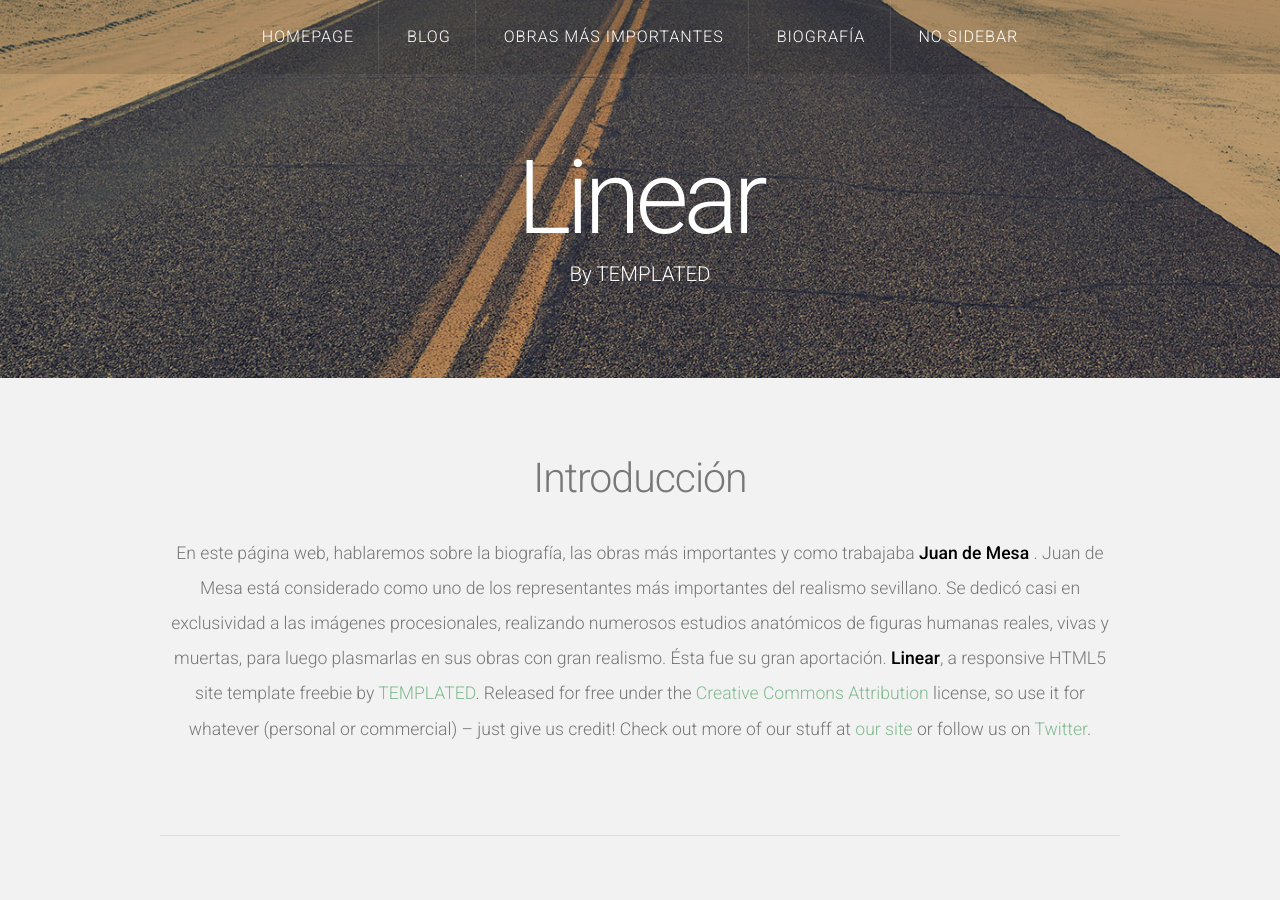
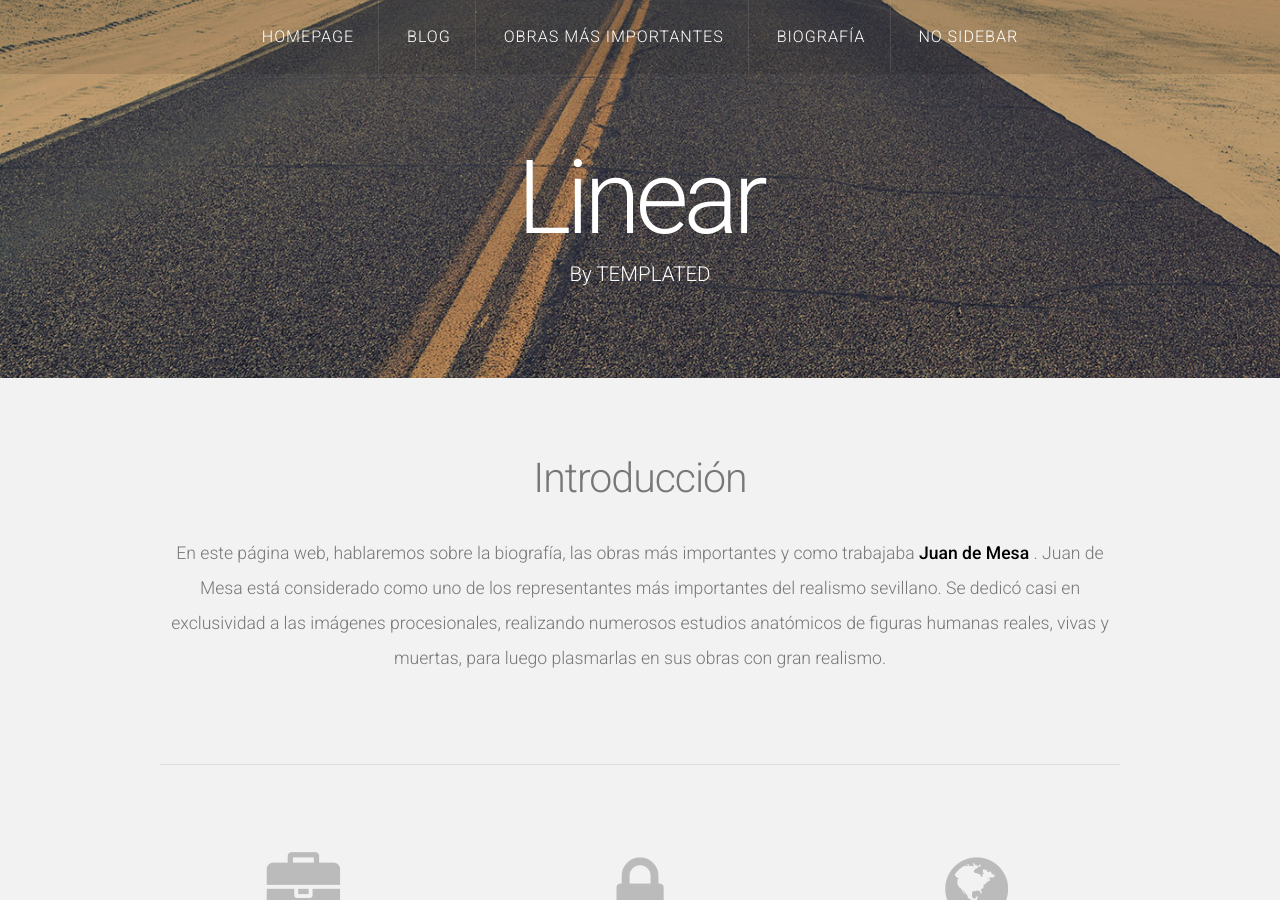
Before and after one commit to enriquelopez21/enriquelopez21.github.io, a Jekyll site: the page built from index.html, in a window 1280 px wide and 900 px high. Built offline with Jekyll 4.4.1, drawn with Linux system fonts in a browser that asks for light colours; nearby versions of some CDN libraries; the list of posts is cut into pages by our own code.

Commit message:
Update index.html

```diff
--- a/index.html
+++ b/index.html
@@ -8,7 +8,7 @@
 		<header>
 			<h2>Introducción</h2>
 		</header>
-		<p> En este página web, hablaremos sobre la biografía, las obras más importantes y como trabajaba <strong>Juan de Mesa </strong>. Juan de Mesa está considerado como uno de los representantes más importantes del realismo sevillano. Se dedicó casi en exclusividad a las imágenes procesionales, realizando numerosos estudios anatómicos de figuras humanas reales, vivas y muertas, para luego plasmarlas en sus obras con gran realismo. Ésta fue su gran aportación. <strong>Linear</strong>, a responsive HTML5 site template freebie by <a href="http://templated.co">TEMPLATED</a>. Released for free under the <a href="http://templated.co/license">Creative Commons Attribution</a> license, so use it for whatever (personal or commercial) &ndash; just give us credit! Check out more of our stuff at <a href="http://templated.co">our site</a> or follow us on <a href="http://twitter.com/templatedco">Twitter</a>.</p>
+		<p> En este página web, hablaremos sobre la biografía, las obras más importantes y como trabajaba <strong>Juan de Mesa </strong>. Juan de Mesa está considerado como uno de los representantes más importantes del realismo sevillano. Se dedicó casi en exclusividad a las imágenes procesionales, realizando numerosos estudios anatómicos de figuras humanas reales, vivas y muertas, para luego plasmarlas en sus obras con gran realismo.</p>
 		<hr />
 		<div class="row">
 			<section class="4u">
```
